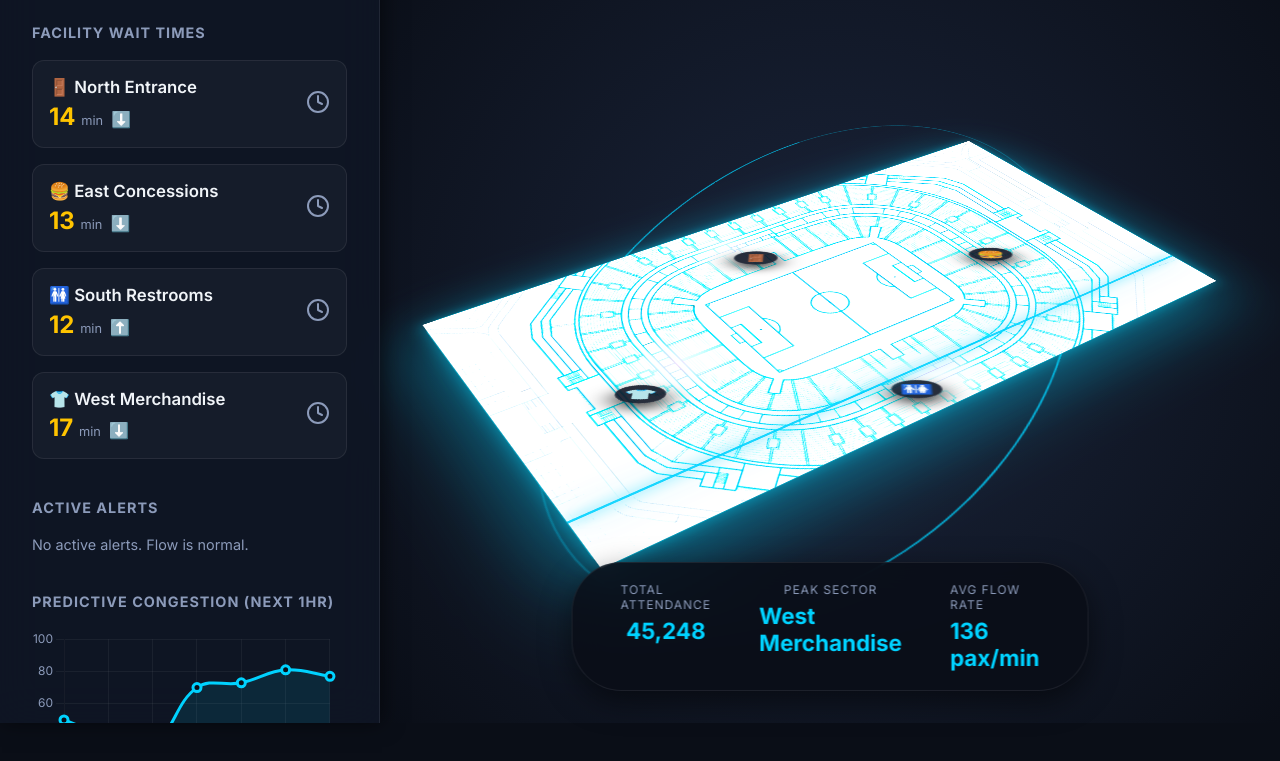
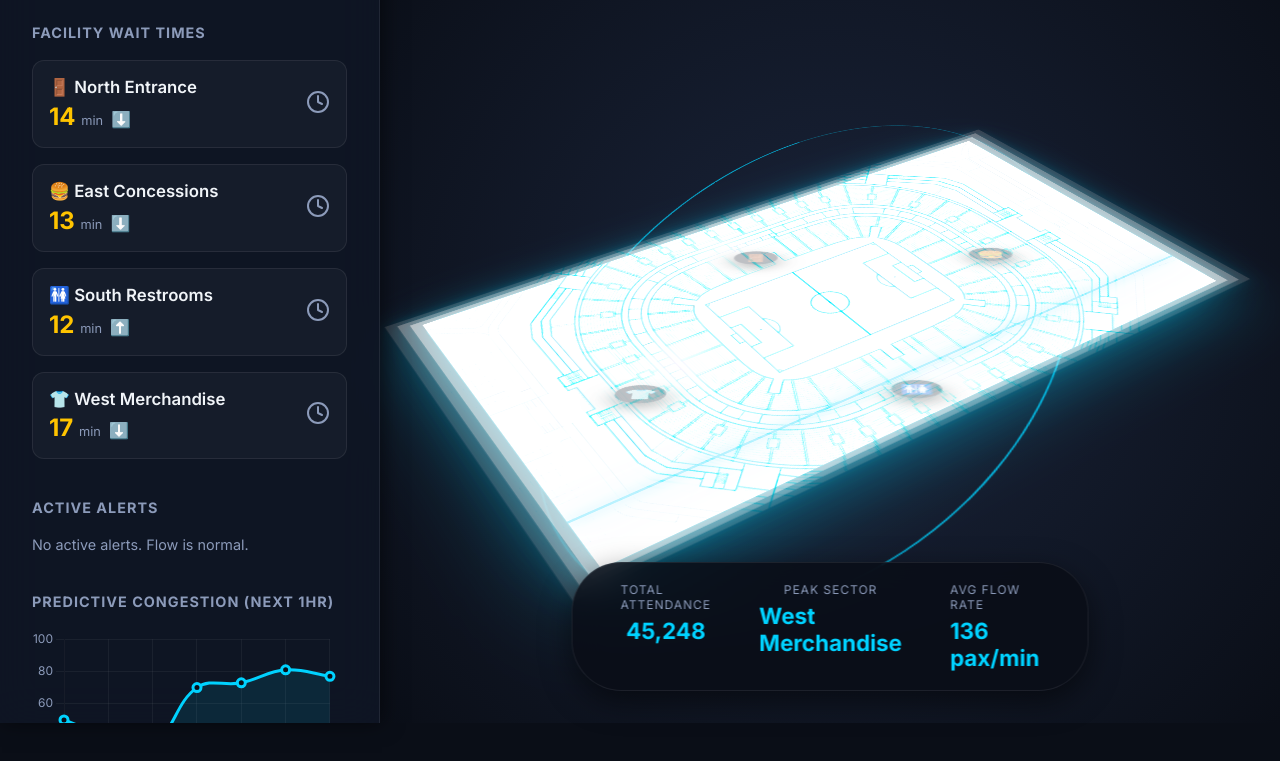
Before and after one commit to rajsingp06/Real-Time-Crowd-Heatmaps, a website built with Vite: page index.html in a window 1280 px wide. Both pictures are taken after a click on the button "3D Layout". Shown: the part 77-838 px from the top of the page. Built offline with nearby package versions, Linux system fonts and the light colour scheme; some packages are replaced by stand-ins of ours.

Commit message:
feat(ui): implement multi-tiered volumetric stadium hologram physics

```diff
--- a/index.html
+++ b/index.html
@@ -81,7 +81,12 @@
             <div class="ring ring-inner"></div>
           </div>
 
-          <img src="/stadium_layout.png" id="stadium-layout" alt="Stadium Map layout" />
+          <img src="/stadium_layout.png" id="stadium-layout" class="stadium-layout-base" alt="Stadium Map layout" />
+
+          <!-- Volumetric Hologram Tiers (Projected upwards in 3D Mode) -->
+          <img src="/stadium_layout.png" class="stadium-layout-base stadium-tier tier-1 hidden-2d" alt="Hologram Tier 1" />
+          <img src="/stadium_layout.png" class="stadium-layout-base stadium-tier tier-2 hidden-2d" alt="Hologram Tier 2" />
+          <img src="/stadium_layout.png" class="stadium-layout-base stadium-tier tier-3 hidden-2d" alt="Hologram Tier 3" />
           <div class="scanline hidden-2d"></div>
           <canvas id="heatmaplayer"></canvas>
 
--- a/src/style.css
+++ b/src/style.css
@@ -259,16 +259,40 @@ body {
 }
 
 /* Schematic Image Filter */
-.isometric-active #stadium-layout {
+.isometric-active .stadium-layout-base {
   filter: invert(1) hue-rotate(180deg) brightness(1.5) saturate(2) drop-shadow(0 0 10px rgba(0, 210, 255, 0.5));
   mix-blend-mode: screen;
 }
 
-#stadium-layout {
+.stadium-layout-base {
   width: 100%;
   height: 100%;
   object-fit: cover;
   display: block;
+}
+
+/* Volumetric Tiers */
+.stadium-tier {
+  position: absolute;
+  top: 0;
+  left: 0;
+  pointer-events: none;
+  transition: all 1s ease-in-out;
+}
+
+.isometric-active .tier-1 {
+  opacity: 0.5;
+  transform: translateZ(40px) scale(1.03);
+}
+
+.isometric-active .tier-2 {
+  opacity: 0.3;
+  transform: translateZ(80px) scale(1.06);
+}
+
+.isometric-active .tier-3 {
+  opacity: 0.15;
+  transform: translateZ(120px) scale(1.09);
 }
 
 #heatmaplayer {
```
